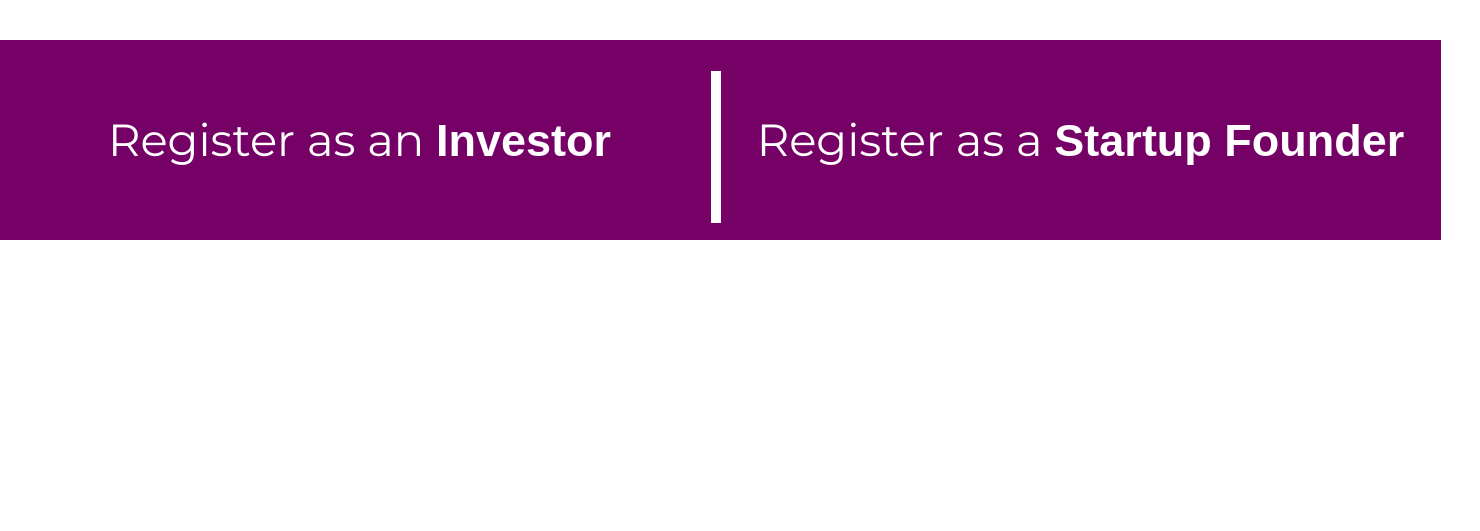
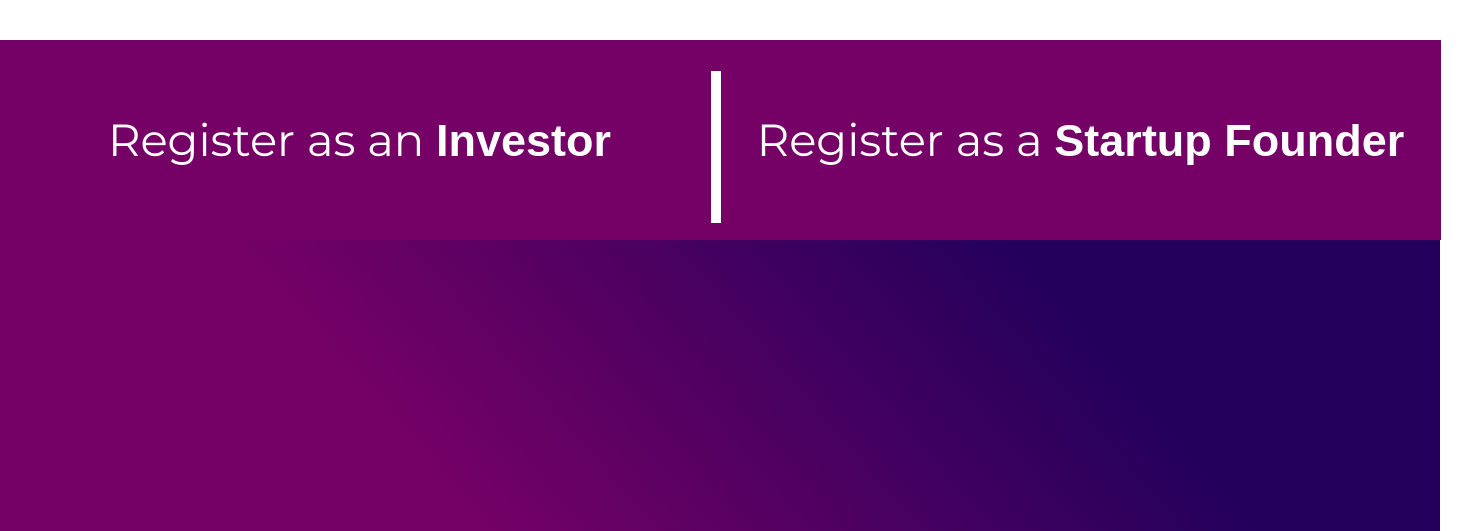
Before and after one commit to FelineJTD/Milestone02_K22, a Flask app: page / in a window 1480 px wide. Shown: the part 2212-2743 px from the top of the page. Before the commit the page ends 2452 px from the top, so only its background shows below. Run offline with Flask 2, Linux system fonts and the light colour scheme.

Commit message:
Added the bottom square

```diff
--- a/static/main.css
+++ b/static/main.css
@@ -237,6 +237,16 @@
   border: 5px solid white;
   transform: rotate(90deg);
 }
+
+.endsquare{
+  position: absolute;
+  width: 1440px;
+  height: 291px;
+  left: 0px;
+  top: 2452px;
+
+  background: linear-gradient(229.27deg, #24005C 25.69%, #760166 72.16%);
+}
 /*----------------------------------------login-------------------------------------------------------*/
 *{
   font-family: 'Ubuntu', sans-serif;
--- a/templates/home.html
+++ b/templates/home.html
@@ -15,5 +15,6 @@
         <a class="reginvestor" href="aaaa">Register as an <b>Investor</b></a>
         <a class="regstartup" href="aaaa">Register as a <b>Startup Founder</b></a>
         <div class="separator"></div>
+        <div class="endsquare"></div>
     </div>
 {%endblock layout%}
```
